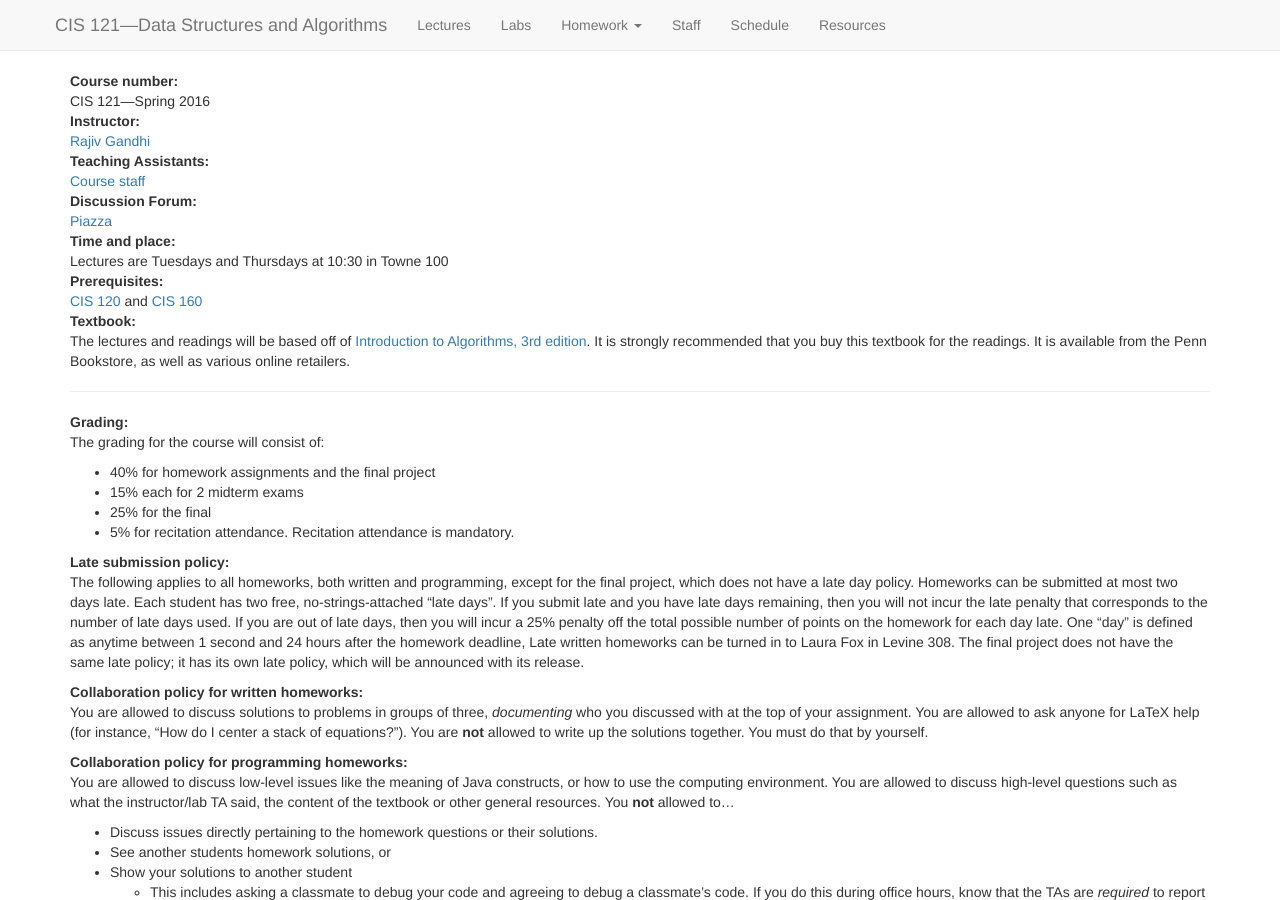
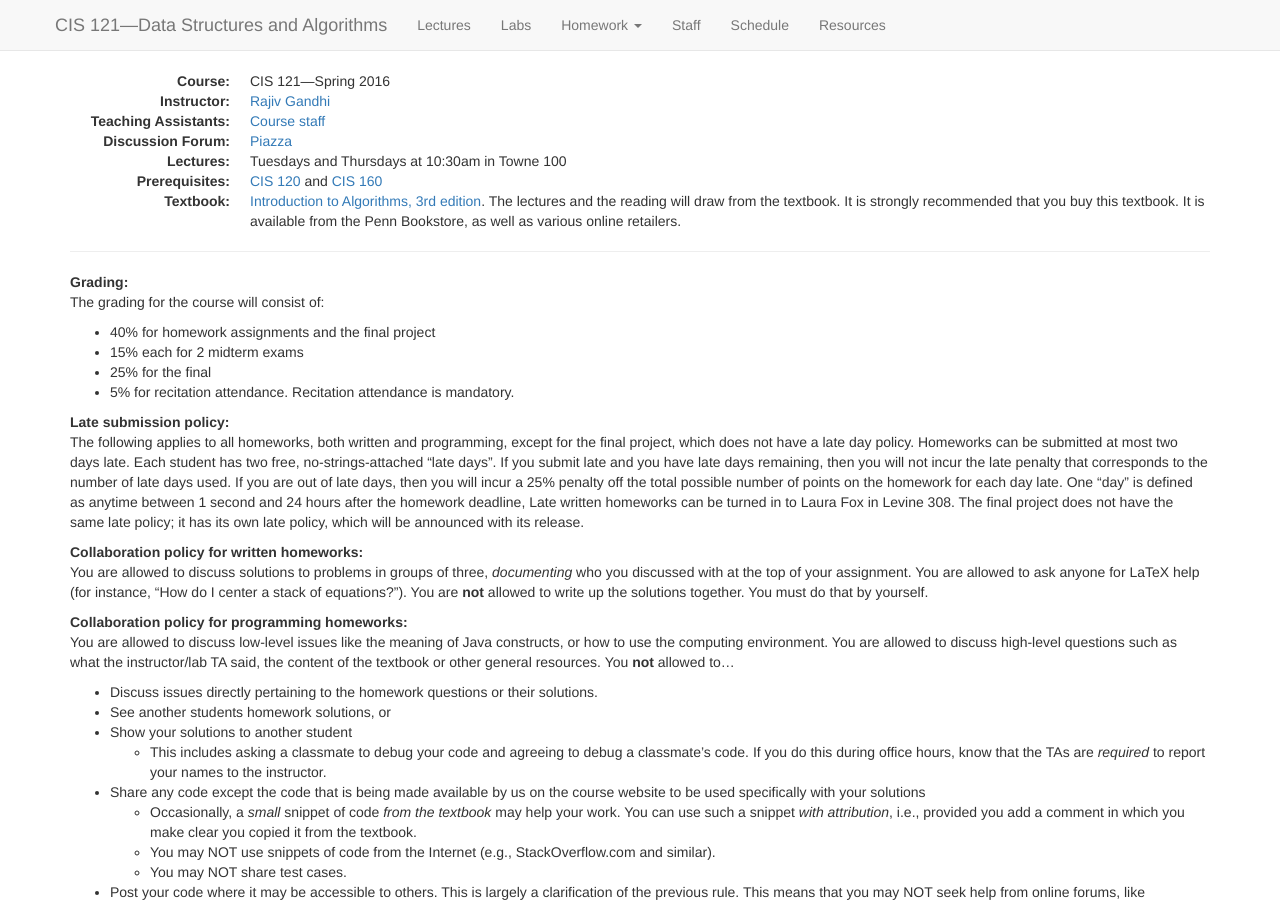
Before and after one commit to vikramkh/course-website-16fa, a Jekyll site: the page built from index.md, in a window 1280 px wide and 900 px high. Built offline with Jekyll 4.4.1, drawn with Linux system fonts in a browser that asks for light colours; nearby versions of some CDN libraries.

Commit message:
Change spacing on the front page

```diff
--- a/index.md
+++ b/index.md
@@ -4,7 +4,8 @@ title: CIS 121—Spring 2016—Data Structures and Algorithms
 active_tab: main-page
 ---
 
-Course number:
+{: .dl-horizontal}
+Course:
 : CIS 121---Spring 2016
 
 Instructor:
@@ -16,16 +17,17 @@ Teaching Assistants:
 Discussion Forum:
 : [Piazza](https://piazza.com/upenn/spring2016/cis121/)
 
-Time and place:
-: Lectures are Tuesdays and Thursdays at 10:30 in Towne 100
+Lectures:
+: Tuesdays and Thursdays at 10:30am in Towne 100
 
 Prerequisites:
 : [CIS 120](http://www.seas.upenn.edu/~cis120/) and [CIS 160](http://www.thepigeonholeprinciple.com)
 
 Textbook:
-: The lectures and readings will be based off of
-[Introduction to Algorithms, 3rd edition](http://www.amazon.com/Introduction-Algorithms-3rd-Thomas-Cormen/dp/0262033844/).
-It is strongly recommended that you buy this textbook for the readings. It is available from the Penn Bookstore, as well as various online retailers.
+: [Introduction to Algorithms, 3rd edition](http://www.amazon.com/Introduction-Algorithms-3rd-Thomas-Cormen/dp/0262033844/).
+The lectures and the reading will draw from the textbook. It is strongly
+recommended that you buy this textbook. It is available from the Penn Bookstore,
+as well as various online retailers.
 
 ---
 
```
